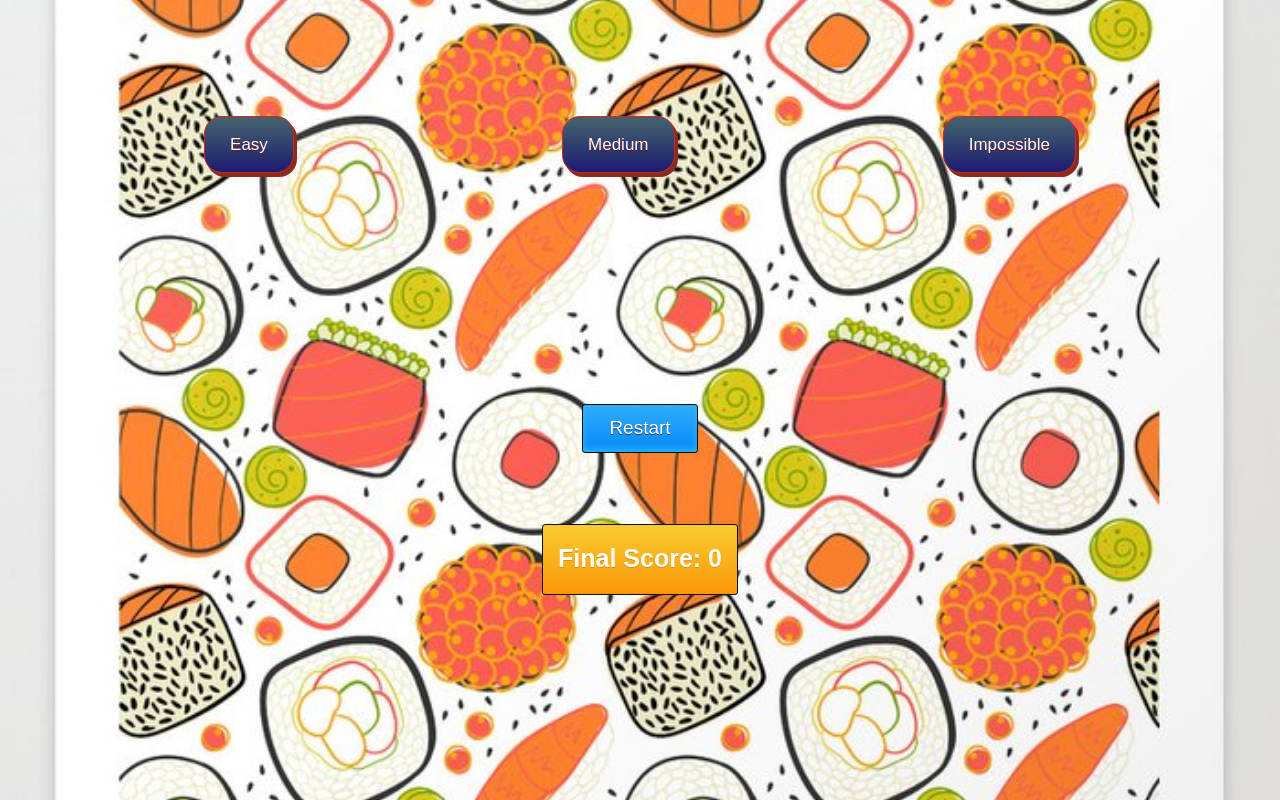
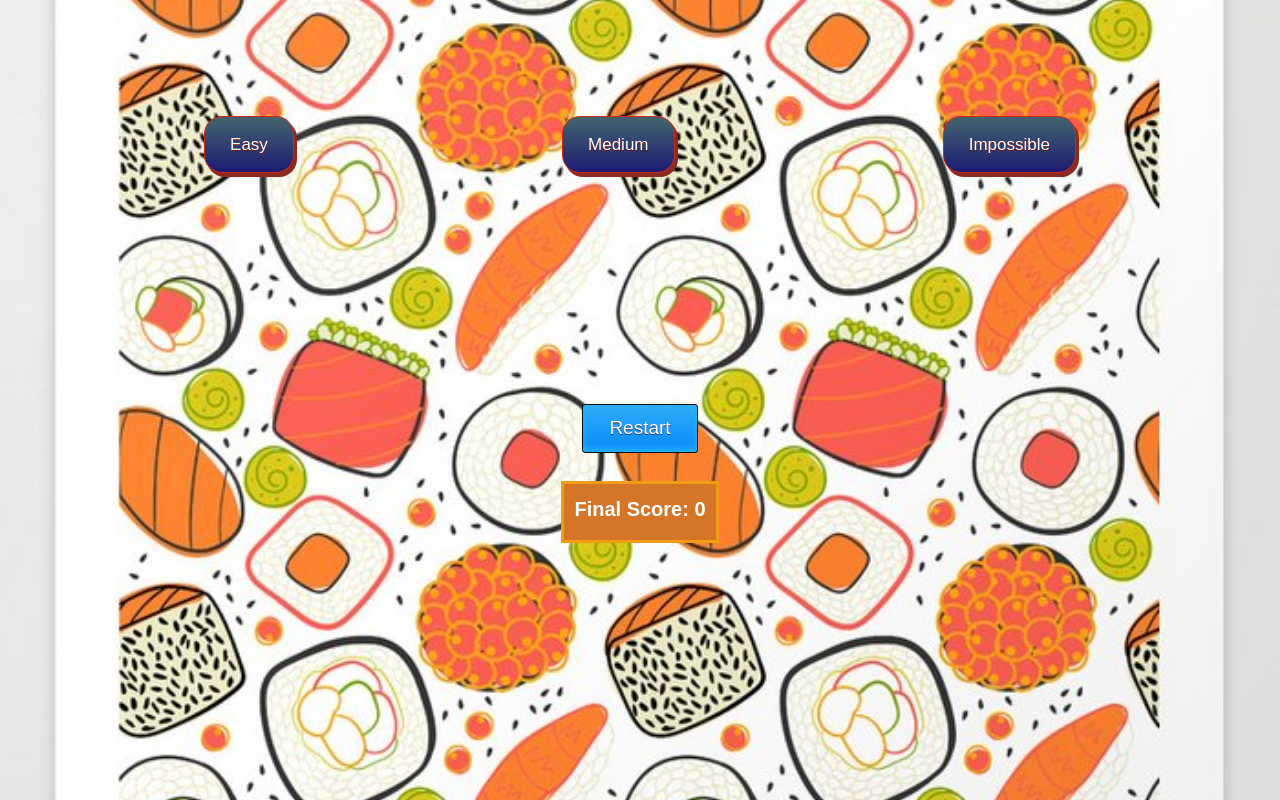
Before and after one commit to saraewilcox/Sushi-Snatch, a plain HTML site: page game.html in a window 1280 px wide. Drawn offline with nearby package versions, Linux system fonts and the light colour scheme.

Commit message:
Add files via upload

```diff
--- a/style.css
+++ b/style.css
@@ -311,34 +311,16 @@ sushigoal {
   z-index: -1;
 }
 
-/* #finalscore-div {
+#finalscore-div {
   font-size: 20px;
   border: 3px solid #f39c12;
-  background-color: rgb(216, 123, 16);
+  background-color: rgb(212, 117, 40);
   text-align: center;
   color: white;
-  margin-top: 525px;
-  margin-left: 375px;
-} */
-
-#finalscore-div {
-/* box-shadow:inset 0px -3px 7px 0px #29bbff; */
-background:linear-gradient(to bottom, #f9c92d 5%, #fa9806 100%);
-border-radius:3px;
-border:1px solid #0b0e07;
-display:inline-block;
-cursor:pointer;
-color:#ffffff;
-font-family:Arial;
-font-size:25px;
-padding-top: 15px;
-padding-right: 15px;
-padding-left: 15px;
-text-decoration:none;
-text-emphasis: bold;
-text-shadow:0px 1px 0px #e6880d;
-margin-top: -250px;
-/* margin-left: 0px; */
-text-align: center;
-font-weight: bold;
+  font-weight: bold;
+  margin-top: -345px;
+  margin-left: 0px;
+  padding-top: 10px;
+  padding-right: 10px;
+  padding-left: 10px;
 }
```
